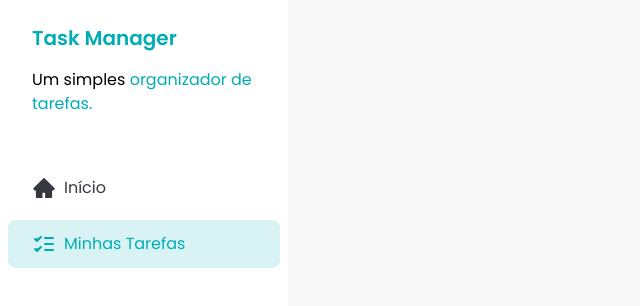
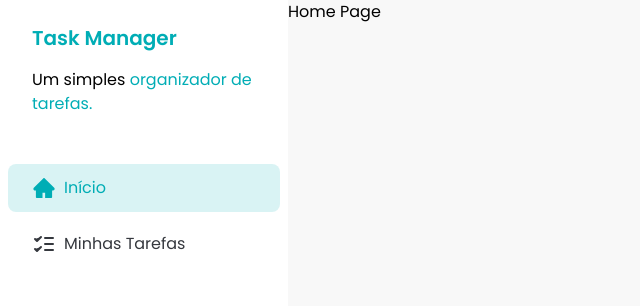
Before and after one commit to fernandoferreira67/task-manager, a React (Vite) app: page / in a window 1280 px wide. Shown: the top 306 px of the page, without its empty margins (0-640 px from the left). Built offline with nearby package versions, Linux system fonts and the light colour scheme.

Commit message:
feat: ensure SidebarButton changes according to active route

```diff
--- a/src/components/Sidebar.jsx
+++ b/src/components/Sidebar.jsx
@@ -15,11 +15,11 @@
       </div>
 
       <div className="flex flex-col gap-2 p-2">
-        <SidebarButton href="/" color="unselected">
+        <SidebarButton to="/">
           <HomeIcon />
           Início
         </SidebarButton>
-        <SidebarButton href="/tasks" color="selected">
+        <SidebarButton to="/tasks">
           <TasksIcon />
           Minhas Tarefas
         </SidebarButton>
--- a/src/components/SidebarButton.jsx
+++ b/src/components/SidebarButton.jsx
@@ -1,7 +1,8 @@
 import PropTypes from 'prop-types'
+import { NavLink } from 'react-router-dom'
 import { tv } from 'tailwind-variants'
 
-const SidebarButton = ({ children, color, href }) => {
+const SidebarButton = ({ children, to }) => {
   const sidebar = tv({
     base: 'flex items-center gap-2 rounded-lg px-6 py-3',
     variants: {
@@ -13,9 +14,14 @@
   })
 
   return (
-    <a href={href} className={sidebar({ color })}>
+    <NavLink
+      to={to}
+      className={({ isActive }) =>
+        sidebar({ color: isActive ? 'selected' : 'unselected' })
+      }
+    >
       {children}
-    </a>
+    </NavLink>
   )
 }
 
--- a/src/pages/Home.jsx
+++ b/src/pages/Home.jsx
@@ -4,6 +4,7 @@
   return (
     <div className="flex">
       <Sidebar />
+      <h1>Home Page</h1>
     </div>
   )
 }
```
